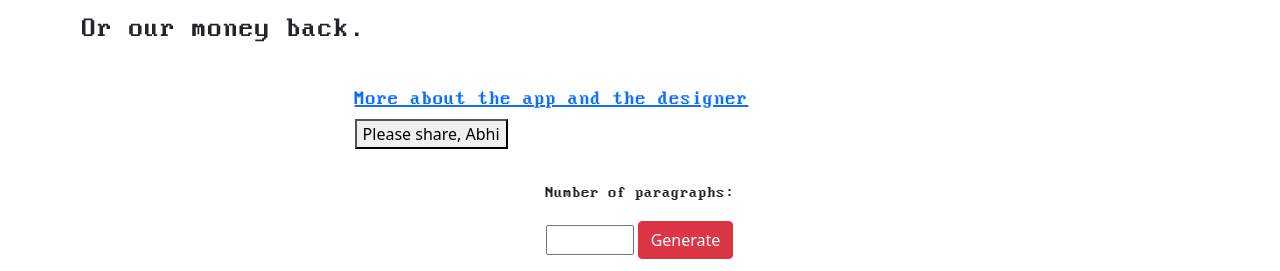
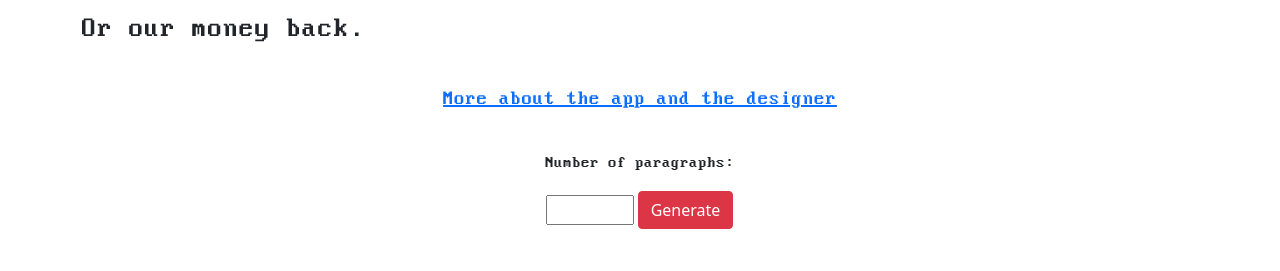
Before and after one commit to dlmarshall3/homestar_ipsum, a website: page public/index.html in a window 1280 px wide. Shown: the part 475-746 px from the top of the page. Drawn offline with nearby package versions, Linux system fonts and the light colour scheme.

Commit message:
set back to normal

```diff
--- a/public/index.html
+++ b/public/index.html
@@ -27,9 +27,6 @@
             <div class="about">
                 <h5><a href="about.html">More about the app and the designer</a></h5>
             </div>
-            <div id="share-button">
-                <button>Please share, Abhi</button>
-            </div>
         </div>
         <div class="row row-padding">
             <div class="ipsum_generator">
@@ -57,7 +54,6 @@
     }
 </script>
 
-<script src="app.js"></script>
 <script src="https://cdn.jsdelivr.net/npm/bootstrap@5.1.3/dist/js/bootstrap.bundle.min.js" integrity="sha384-ka7Sk0Gln4gmtz2MlQnikT1wXgYsOg+OMhuP+IlRH9sENBO0LRn5q+8nbTov4+1p" crossorigin="anonymous"></script>
 
 </body>
```
